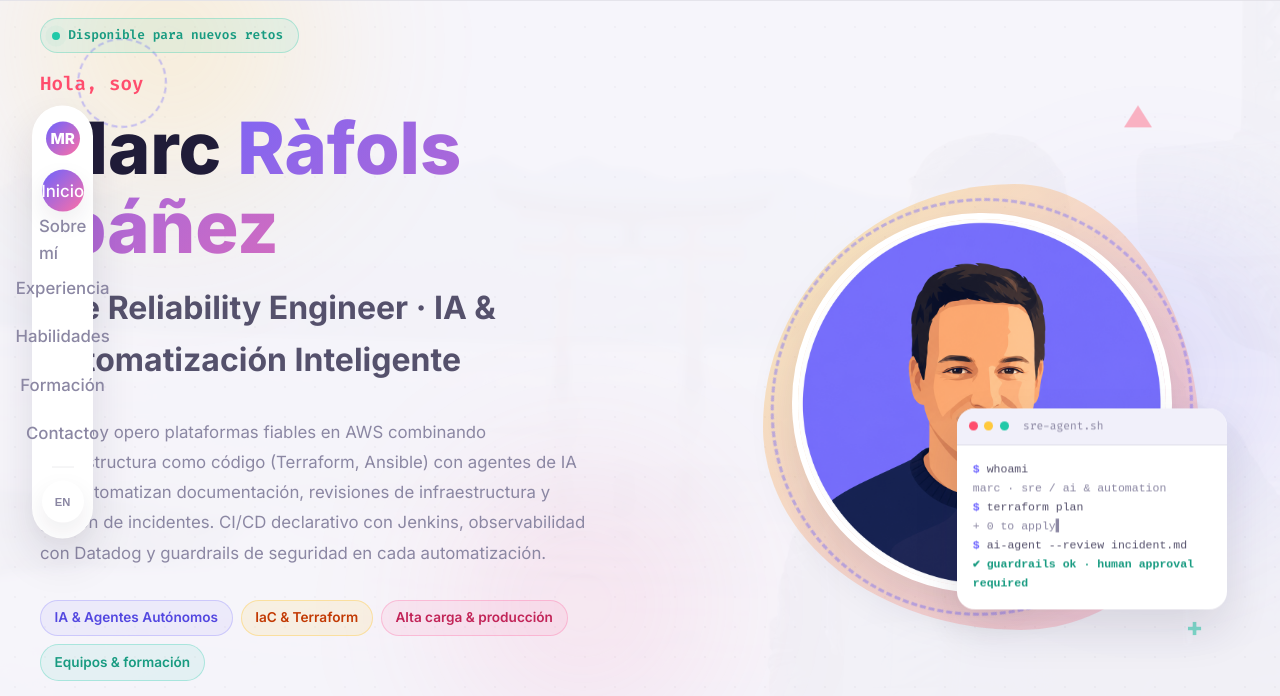
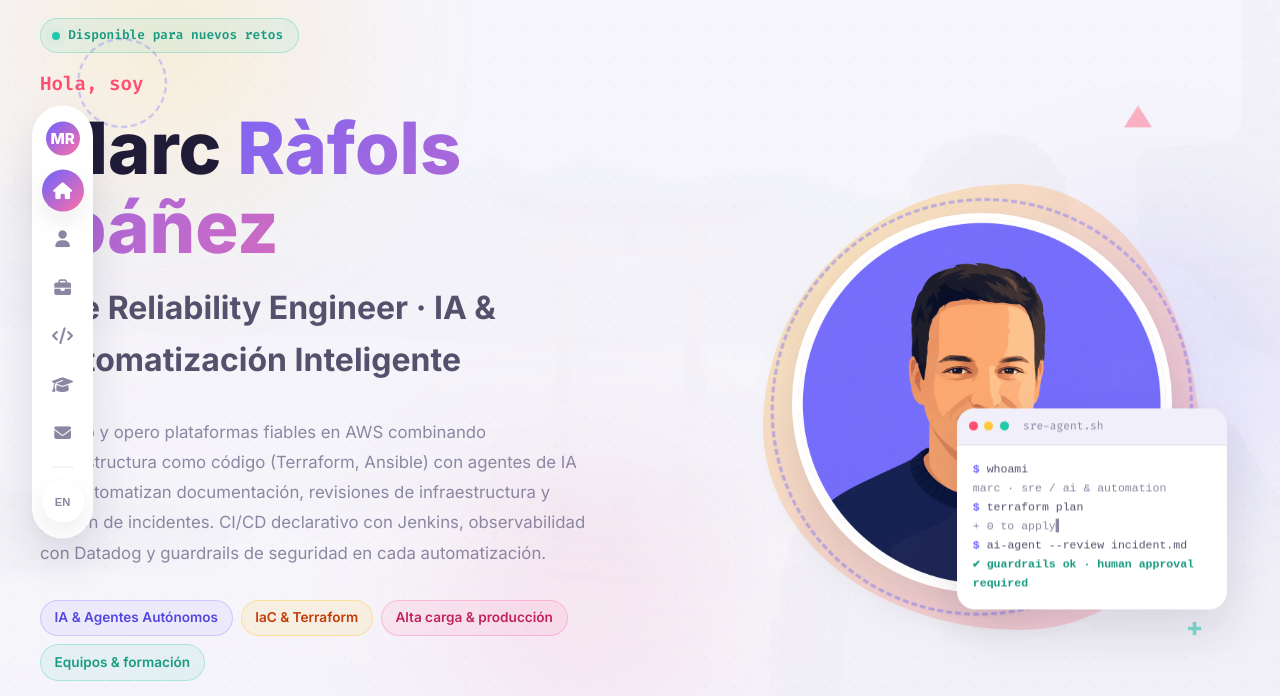
Before and after one commit to mrafols/mrafols.github.io, a plain HTML site: page index.html in a window 1280 px wide. Shown: the part 78-774 px from the top of the page. Drawn offline with Linux system fonts and the light colour scheme.

Commit message:
feat: Mejora la accesibilidad del sitio al actualizar atributos aria en los enlaces de navegación y optimizar el manejo de etiquetas aria en script.js. Se ajustan estilos en styles.css para ocultar elementos de navegación en pantallas grandes.

```diff
--- a/index.html
+++ b/index.html
@@ -85,12 +85,12 @@
     <!-- Side Dock (desktop icon navigation) -->
     <aside class="side-dock" aria-label="Navegación principal">
         <a href="#home" class="dock-logo" aria-label="Inicio">MR</a>
-        <a href="#home" class="nav-link" data-es="Inicio" data-en="Home" aria-label="Inicio"><i class="fas fa-house" aria-hidden="true"></i></a>
-        <a href="#about" class="nav-link" data-es="Sobre mí" data-en="About" aria-label="Sobre mí"><i class="fas fa-user" aria-hidden="true"></i></a>
-        <a href="#experience" class="nav-link" data-es="Experiencia" data-en="Experience" aria-label="Experiencia"><i class="fas fa-briefcase" aria-hidden="true"></i></a>
-        <a href="#skills" class="nav-link" data-es="Habilidades" data-en="Skills" aria-label="Habilidades"><i class="fas fa-code" aria-hidden="true"></i></a>
-        <a href="#education" class="nav-link" data-es="Formación" data-en="Education" aria-label="Formación"><i class="fas fa-graduation-cap" aria-hidden="true"></i></a>
-        <a href="#contact" class="nav-link" data-es="Contacto" data-en="Contact" aria-label="Contacto"><i class="fas fa-envelope" aria-hidden="true"></i></a>
+        <a href="#home" class="nav-link" data-aria-es="Inicio" data-aria-en="Home" aria-label="Inicio"><i class="fas fa-house" aria-hidden="true"></i></a>
+        <a href="#about" class="nav-link" data-aria-es="Sobre mí" data-aria-en="About" aria-label="Sobre mí"><i class="fas fa-user" aria-hidden="true"></i></a>
+        <a href="#experience" class="nav-link" data-aria-es="Experiencia" data-aria-en="Experience" aria-label="Experiencia"><i class="fas fa-briefcase" aria-hidden="true"></i></a>
+        <a href="#skills" class="nav-link" data-aria-es="Habilidades" data-aria-en="Skills" aria-label="Habilidades"><i class="fas fa-code" aria-hidden="true"></i></a>
+        <a href="#education" class="nav-link" data-aria-es="Formación" data-aria-en="Education" aria-label="Formación"><i class="fas fa-graduation-cap" aria-hidden="true"></i></a>
+        <a href="#contact" class="nav-link" data-aria-es="Contacto" data-aria-en="Contact" aria-label="Contacto"><i class="fas fa-envelope" aria-hidden="true"></i></a>
         <span class="dock-sep" aria-hidden="true"></span>
         <button id="lang-toggle-desktop" class="control-btn lang-toggle-btn" type="button" aria-label="Cambiar a inglés">
             <span class="lang-text">EN</span>
--- a/script.js
+++ b/script.js
@@ -26,6 +26,14 @@ function setLanguage(lang) {
             } else {
                 element.textContent = translation;
             }
+        }
+    });
+
+    // Update aria-label-only elements (e.g. icon-only sidebar links) without touching their content
+    document.querySelectorAll('[data-aria-es][data-aria-en]').forEach(element => {
+        const label = element.getAttribute(`data-aria-${lang}`);
+        if (label) {
+            element.setAttribute('aria-label', label);
         }
     });
 
--- a/styles.css
+++ b/styles.css
@@ -466,8 +466,7 @@ body {
 .nav-link.active::after { width: 100%; }
 
 @media (min-width: 993px) {
-    .navbar .nav-menu { display: none; }
-    .navbar .hamburger { display: none; }
+    .navbar { display: none; }
 }
 
 .hamburger {
```
